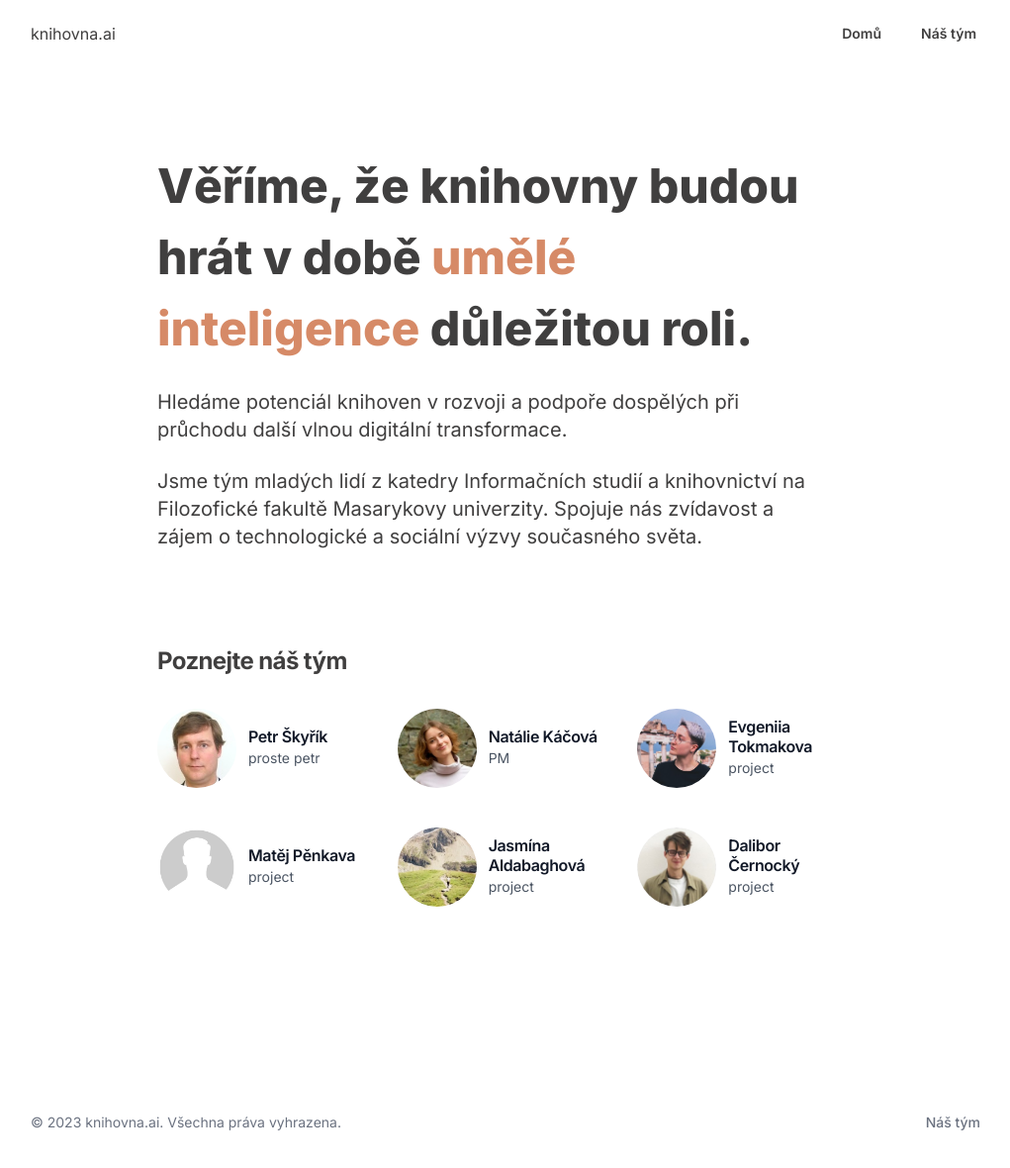
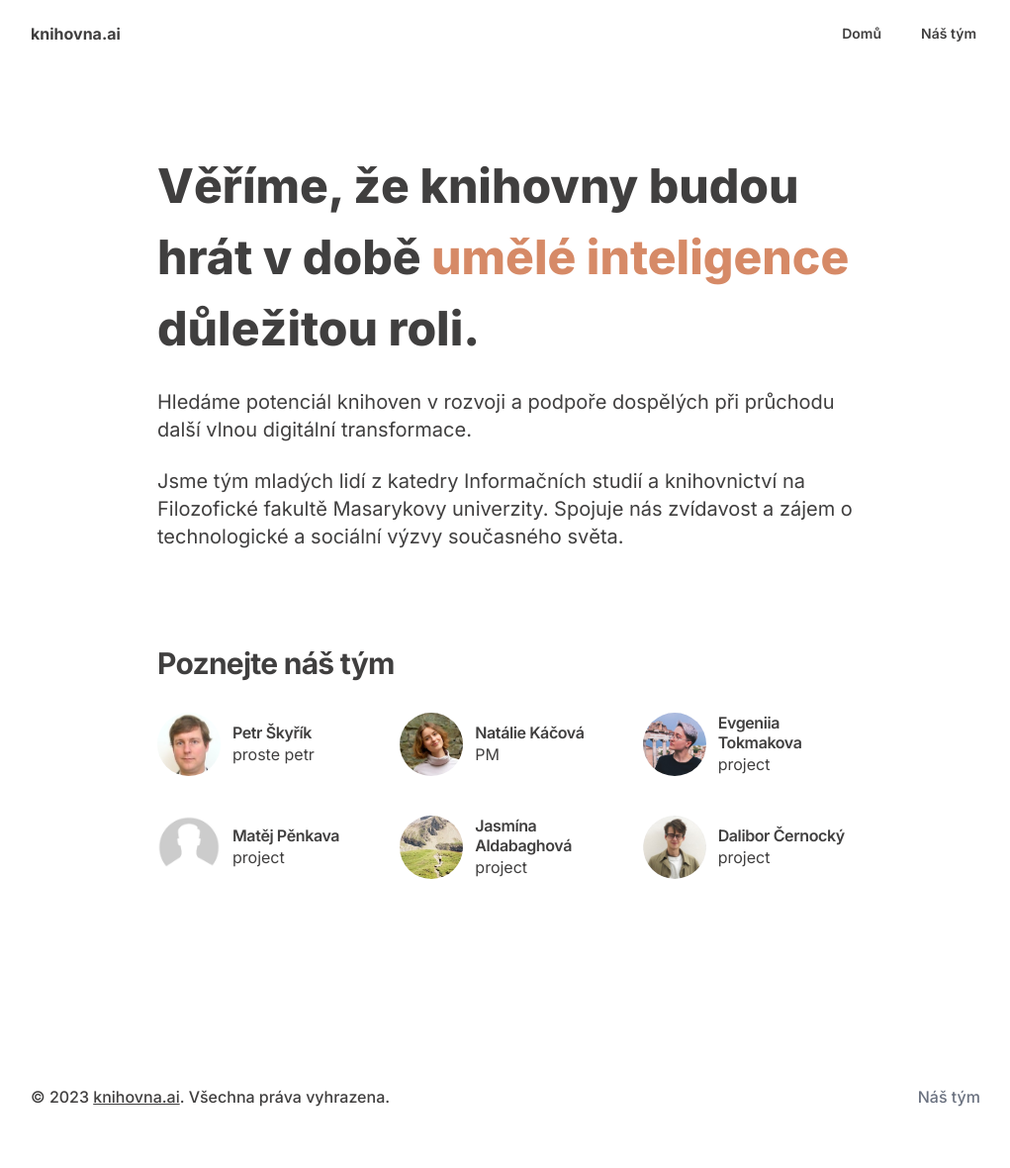
Before and after one commit to kisk-muni/knihovna.ai, a Next.js app: page /tym in a window 1280 px wide. Shown: the top 1180 px of the page at 99% size, without its empty margins (129-1150 px from the left). Built offline with nearby package versions, Linux system fonts and the light colour scheme.

Commit message:
mobile responsivity

```diff
--- a/app/tym/page.tsx
+++ b/app/tym/page.tsx
@@ -7,47 +7,45 @@ export default function AboutPage() {
     <main>
       <div className="pt-24 sm:pt-32 pb-40">
         <div className="mx-auto max-w-3xl px-6 lg:px-8">
-          <div className="max-w-2xl">
           <div className="mt-6">
             <h1 className="mt-6 text-text leading-normal text-5xl font-extrabold mb-6">
               Věříme, že knihovny budou hrát v době{" "}
-                <span className="text-primary">umělé inteligence</span>{" "}
-                důležitou roli.
+              <span className="text-primary">umělé inteligence</span> důležitou
+              roli.
             </h1>
             <p className="text-xl text-text mb-6">
               Hledáme potenciál knihoven v rozvoji a podpoře dospělých při
               průchodu další vlnou digitální transformace.
             </p>
             <p className="text-xl text-text mb-6">
-                Jsme tým mladých lidí z katedry Informačních studií a
-                knihovnictví na Filozofické fakultě Masarykovy univerzity.
-                Spojuje nás zvídavost a zájem o technologické a sociální výzvy
-                současného světa.
+              Jsme tým mladých lidí z katedry Informačních studií a knihovnictví
+              na Filozofické fakultě Masarykovy univerzity. Spojuje nás
+              zvídavost a zájem o technologické a sociální výzvy současného
+              světa.
             </p>
           </div>
-          </div>
           <div className="mt-24 max-w-2xl">
-            <Headline as="h2" level="3">
+            <Headline as="h2" level="2">
               Poznejte náš tým
             </Headline>
           </div>
           <ul
             role="list"
-            className="mt-8 grid gap-x-6 gap-y-8 sm:grid-cols-3 sm:gap-y-10 xl:col-span-2"
+            className="mt-8 grid gap-x-8 gap-y-8 grid-cols-2 md:grid-cols-3 sm:gap-y-10"
           >
             {siteConfig.team.map((member, i) => (
               <li key={i}>
                 <div className="flex items-center gap-x-3">
                   <img
-                    className="h-20 w-20 rounded-full"
+                    className="h-16 w-16 rounded-full"
                     src={member.avatar}
                     alt=""
                   />
                   <div>
-                    <h3 className="text-base font-semibold leading-tight tracking-tight text-gray-900">
+                    <h3 className="text-base font-semibold leading-tight tracking-tight text-text">
                       {member.name}
                     </h3>
-                    <p className="text-sm leading-6 text-gray-600">
+                    <p className="text-base leading-6 text-text">
                       {member.description}
                     </p>
                   </div>
--- a/components/footer.tsx
+++ b/components/footer.tsx
@@ -15,19 +15,22 @@ function Item({ href, title }: { href: string; title: string }) {
 export default function Footer() {
   const currentYear = new Date().getFullYear();
   return (
-    <footer className="mt-auto z-50">
-      <Container className="py-12 md:flex md:items-center md:justify-between">
-        <span className="text-sm text-gray-500 sm:text-center">
+    <footer className="mt-auto z-40">
+      <Container className="py-12 grid md:flex md:items-center md:justify-between">
+        <span className="text-base text-text font-medium text-center md:text-left">
           ©{" "}
           {siteConfig.sinceYear == currentYear
             ? currentYear
             : `${siteConfig.sinceYear} - ${currentYear}`}{" "}
-          <a href={siteConfig.siteUrl} className="hover:underline">
+          <Link
+            href={siteConfig.siteUrl}
+            className="underline hover:text-primary"
+          >
             {siteConfig.title}
-          </a>
+          </Link>
           . Všechna práva vyhrazena.
         </span>
-        <ul className="flex flex-wrap items-center mt-3 text-sm font-medium text-gray-500 sm:mt-0">
+        <ul className="flex flex-wrap justify-center md:justify-start items-center mt-6 lg:mt-0 text-base font-medium text-gray-500">
           {siteConfig.footerNavigation.map((item, i) => (
             <Item key={i} href={item.href} title={item.title} />
           ))}
--- a/components/navbar.tsx
+++ b/components/navbar.tsx
@@ -11,7 +11,7 @@ function Item({ href, title }: { href: string; title: string }) {
     <li>
       <Link
         href={href}
-        className="block py-2 pl-3 pr-4 text-sm text-text font-semibold hover:bg-gray-100 md:hover:bg-transparent md:hover:text-primary md:p-1"
+        className="block py-2 pl-3 pr-4 text-sm text-text font-semibold hover:bg-sheet md:hover:bg-transparent md:hover:text-primary md:p-1"
       >
         {title}
       </Link>
@@ -45,26 +45,25 @@ export default function Navbar() {
         }
       )}
     >
-      <Container className="flex flex-wrap items-center justify-between mx-auto py-5">
-        <Link href="/" className="flex items-center">
-          <span
-            className={classNames(
-              "self-center whitespace-nowrap text-text transition ease-out delay-150"
-            )}
-          >
-            {siteConfig.title}
-          </span>
+      <Container className="flex flex-wrap items-center justify-between mx-auto py-3.5 md:py-5">
+        <Link
+          href="/"
+          className={classNames(
+            "self-center whitespace-nowrap text-text font-bold transition ease-out delay-150"
+          )}
+        >
+          {siteConfig.title}
         </Link>
         <div className="flex lg:hidden md:order-2">
           <button
             data-collapse-toggle="navbar-sticky"
             type="button"
             onClick={() => setShowMenu(!showMenu)}
-            className="inline-flex items-center p-2 text-sm text-gray-500 rounded-lg hover:bg-primary-50 focus:outline-none focus:ring-2 focus:ring-gray-200"
+            className="inline-flex items-center -mr-1.5 p-2 text-sm text-gray-500 rounded-lg hover:bg-sheet focus:outline-none focus:ring-2 focus:ring-gray-200"
             aria-controls="navbar-sticky"
             aria-expanded="false"
           >
-            <span className="sr-only">Open main menu</span>
+            <span className="sr-only">Otevřít navigaci</span>
             <svg
               className="w-6 h-6"
               aria-hidden="true"
@@ -87,7 +86,7 @@ export default function Navbar() {
           )}
           id="navbar-sticky"
         >
-          <ul className="flex flex-col p-4 md:p-0 mt-4 border border-gray-100 rounded-lg bg-primary-50 md:flex-row md:space-x-8 md:mt-0 md:border-0 md:bg-transparent">
+          <ul className="flex flex-col p-4 md:p-0 mt-4 border border-gray-100 rounded-lg md:flex-row md:space-x-8 md:mt-0 md:border-0 md:bg-transparent">
             {siteConfig.navigation.map((item, i) => (
               <Item key={i} href={item.href} title={item.title} />
             ))}
@@ -97,8 +96,8 @@ export default function Navbar() {
         {showMenu && (
           <Fragment>
             <div className="lg:hidden " role="dialog" aria-modal="true">
-              <div className="fixed inset-0 z-50"></div>
-              <div className="fixed min-h-screen inset-y-0 right-0 z-50 w-full overflow-y-auto bg-white px-6 py-6 sm:max-w-sm sm:ring-1 sm:ring-gray-900/10">
+              <div className="fixed inset-0 z-90"></div>
+              <div className="fixed min-h-screen inset-y-0 right-0 z-90 w-full overflow-y-auto bg-white px-8 py-6">
                 <div className="flex items-center justify-between">
                   <a href="#" className="-m-1.5 p-1.5">
                     <span className="sr-only">Your Company</span>
@@ -106,7 +105,7 @@ export default function Navbar() {
                   <button
                     type="button"
                     onClick={() => setShowMenu(!showMenu)}
-                    className="-m-2.5 rounded-md p-2.5 text-gray-700"
+                    className="-m-2.5 -mr-3.5 rounded-lg p-2.5 text-text hover:bg-sheet"
                   >
                     <span className="sr-only">Close menu</span>
                     <svg
@@ -132,7 +131,7 @@ export default function Navbar() {
                         <Link
                           href={item.href}
                           key={i}
-                          className="-mx-3 block rounded-lg px-3 py-2 text-base font-semibold leading-7 text-gray-900 hover:bg-gray-50"
+                          className="-mx-3 block rounded-lg px-3 py-2 text-base font-semibold leading-7 text-gray-900 hover:bg-sheet"
                         >
                           {item.title}
                         </Link>
```
Also changed, not shown: app/page.tsx (+15 -15 lines). Lines whose indentation alone changed are shown as unchanged.
